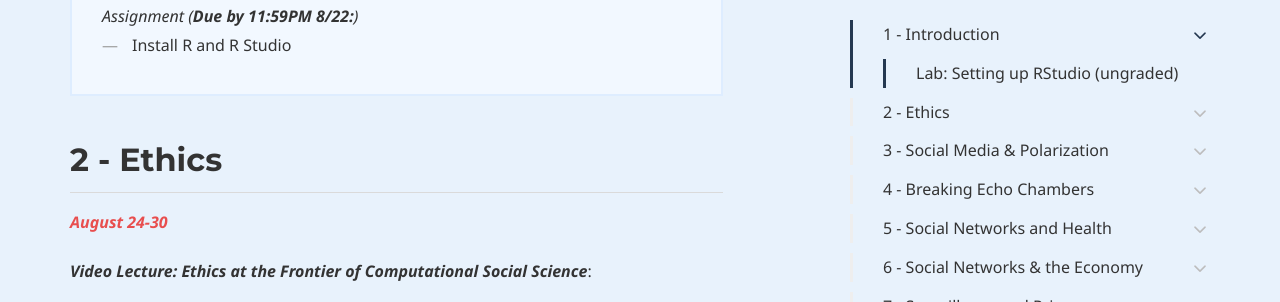
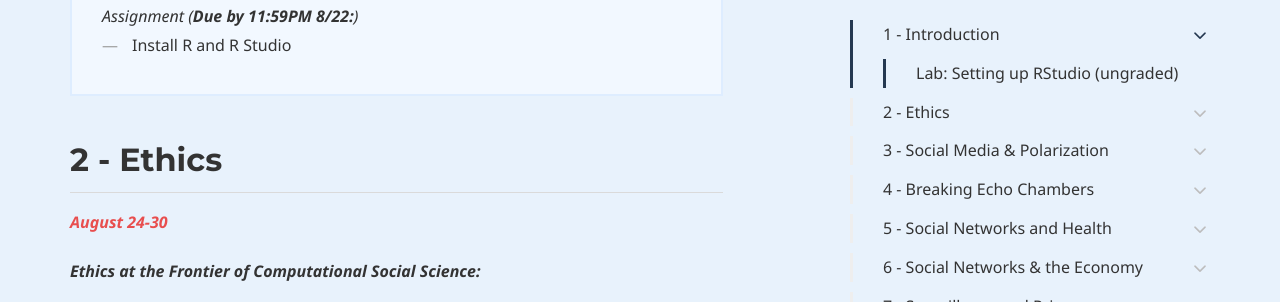
Before and after one commit to dssoc/dssoc.github.io, a Jekyll site: the page built from schedule.md, in a window 1280 px wide and 900 px high, scrolled down 2040 px, cut to the strip 0-302 px from the top of the window. Built offline with Jekyll 4.4.1, drawn with Linux system fonts in a browser that asks for light colours; some web fonts are replaced; some of the changed text lies outside the part shown.

Commit message:
Update schedule.md

```diff
--- a/schedule.md
+++ b/schedule.md
@@ -24,7 +24,7 @@
 ## 1 - Introduction
 <b><i><font color="#E84E4E">August 17-23</font></i></b>
 
-***Video Lecture***: **Can Data Science Help us Fight COVID-19?**
+***Can Data Science Help us Fight COVID-19?**
 
 <iframe width="560" height="315"
 src="https://www.youtube.com/embed/FmSR-TEXYR8"
@@ -65,7 +65,7 @@
 
 <b><i><font color="#E84E4E">August 24-30</font></i></b>
 
-***Video Lecture: Ethics at the Frontier of Computational Social Science***:
+***Ethics at the Frontier of Computational Social Science:***
 
 <iframe width="560" height="315"
 src="https://www.youtube.com/embed/vwleR-9-788"
@@ -106,7 +106,7 @@
 
 <b><i><font color="#E84E4E">August 31 - September 6</font></i></b>
 
-***Video Lecture: Do our Platforms Drive us Apart?***
+***Do our Platforms Bring us Together or Push us Apart?***
 
 <iframe width="560" height="315"
 src="https://www.youtube.com/embed/sfL8PfXV2RY"
@@ -157,7 +157,7 @@
 
 <b><i><font color="#E84E4E">September 7-13</font></i></b>
 
-***Video Lecture: Breaking the Echo Chamber***
+***Experimenting on the Echo Chamber***
 
 <iframe width="560" height="315"
 src="https://www.youtube.com/embed/nwRm_ssTarE"
@@ -228,7 +228,7 @@
 
 <b><i><font color="#E84E4E">September 14-20</font></i></b>
 
-***Video Lecture: The Hidden Influence of Social Networks (Nicholas Christakis)***
+***The Hidden Influence of Social Networks (Nicholas Christakis)***
 
 <iframe width="560" height="315"
 src="https://www.youtube.com/embed/1UoI6YRKo2I"
@@ -287,7 +287,7 @@
 ## 6 - Social Networks & the Economy
 <b><i><font color="#E84E4E">September 21-27</font></i></b>
 
-***Video Lecture: How to find a job (and Succeed Once you Get One)***
+***How to find a job (and Succeed Once you Get One)***
 
 <iframe width="560" height="315"
 src="https://www.youtube.com/embed/iccqSLna9YU"
@@ -343,7 +343,7 @@
 <b><i><font color="#E84E4E">September 28-October 4</font></i></b>
 
 
-***Video Lecture: Shoshana Zuboff on Surveillance Capitalism***
+***Shoshana Zuboff on Surveillance Capitalism***
 
 <iframe width="560" height="315"
 src="https://www.youtube.com/embed/hIXhnWUmMvw"
@@ -391,7 +391,7 @@
 ## 8 - Algorithms and Discrimination
 <b><i><font color="#E84E4E">October 5-11</font></i></b>
 
-***Video Lecture: Challenging the Algorithms of Oppression (Safiya Noble)***
+***Challenging the Algorithms of Oppression (Safiya Noble)***
 
 <iframe width="560" height="315"
 src="https://www.youtube.com/embed/iRVZozEEWlE"
@@ -508,7 +508,7 @@
 ## 11 - Protest and Censorship
 <b><i><font color="#E84E4E">October 26-November 1</font></i></b>
 
-***Video Lecture: Online Social Change (Zeynep Tufekci)***
+***Online Social Change (Zeynep Tufekci)***
 
 <iframe width="560" height="315"
 src="https://www.youtube.com/embed/Mo2Ai7ESNL8"
```
